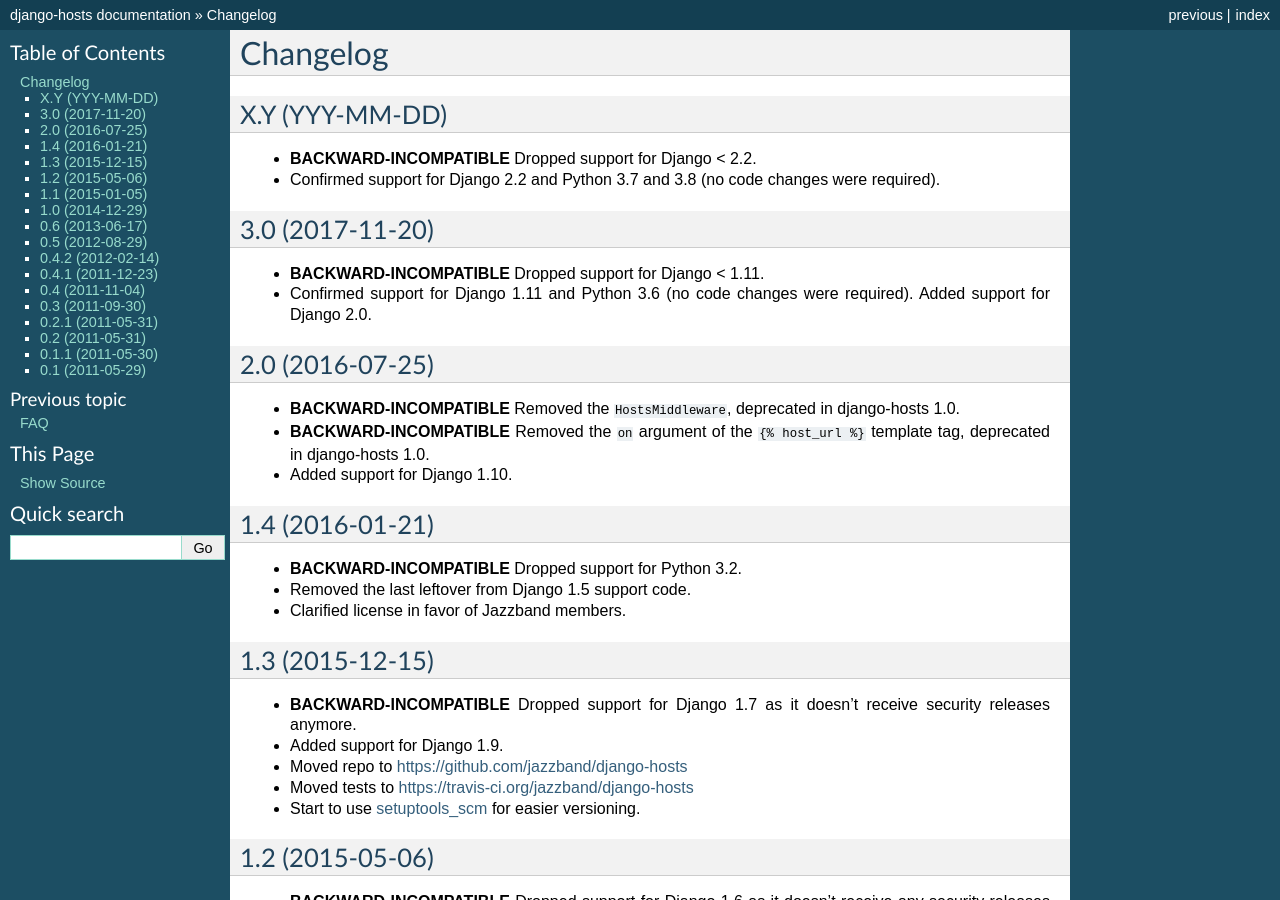
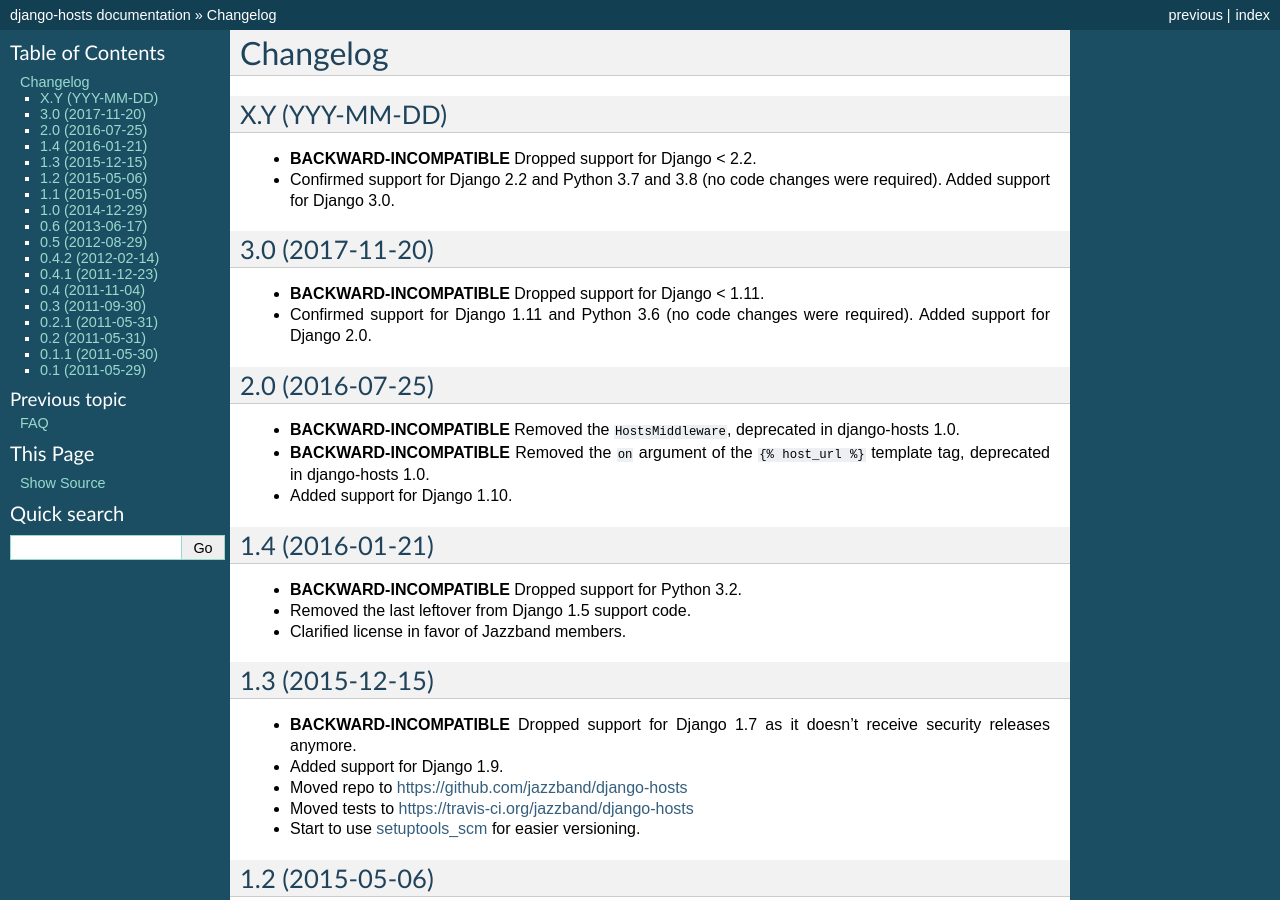
Before and after one commit to jazzband/django-hosts, a Sphinx documentation site: the page built from docs/changelog.rst, in a window 1280 px wide and 900 px high. Built offline with Sphinx 7.4.7, drawn with Linux system fonts in a browser that asks for light colours; the version number could not be read and is left out.

Commit message:
Add testing for Django 3.0

```diff
--- a/docs/changelog.rst
+++ b/docs/changelog.rst
@@ -7,7 +7,7 @@
 - **BACKWARD-INCOMPATIBLE** Dropped support for Django < 2.2.
 
 - Confirmed support for Django 2.2 and Python 3.7 and 3.8 (no code changes were
-  required).
+  required). Added support for Django 3.0.
 
 3.0 (2017-11-20)
 ----------------
--- a/setup.py
+++ b/setup.py
@@ -26,6 +26,7 @@
         'Environment :: Web Environment',
         'Framework :: Django',
         'Framework :: Django :: 2.2',
+        'Framework :: Django :: 3.0',
         'Intended Audience :: Developers',
         'License :: OSI Approved :: BSD License',
         'Operating System :: OS Independent',
```
Also changed, not shown: 1 other file.
